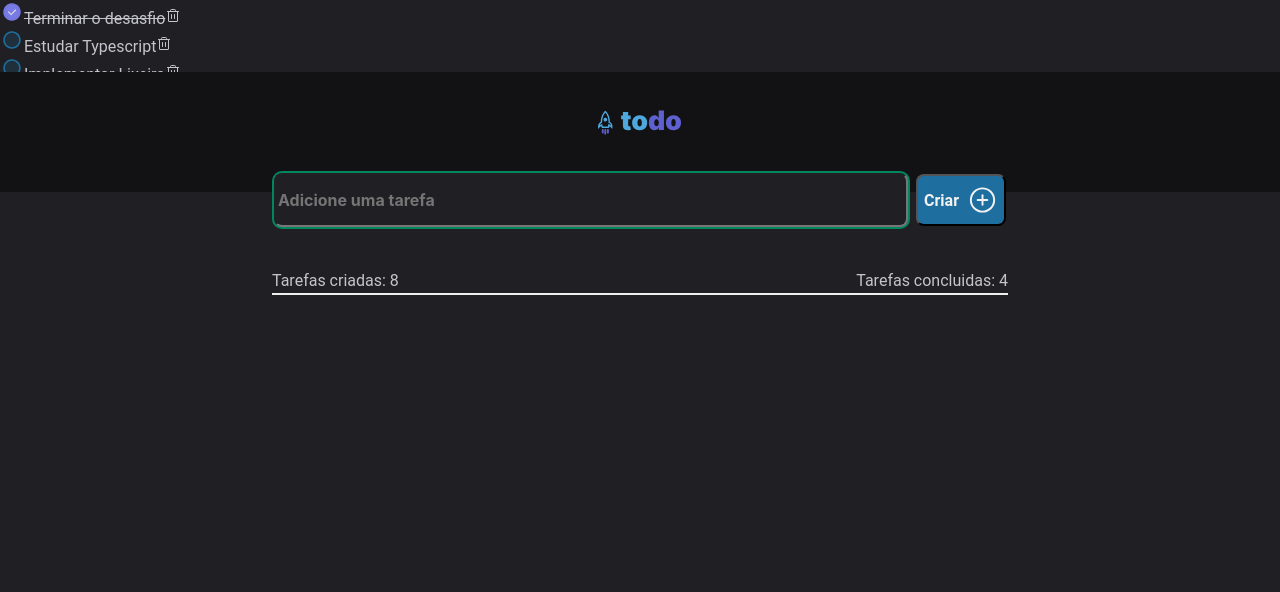
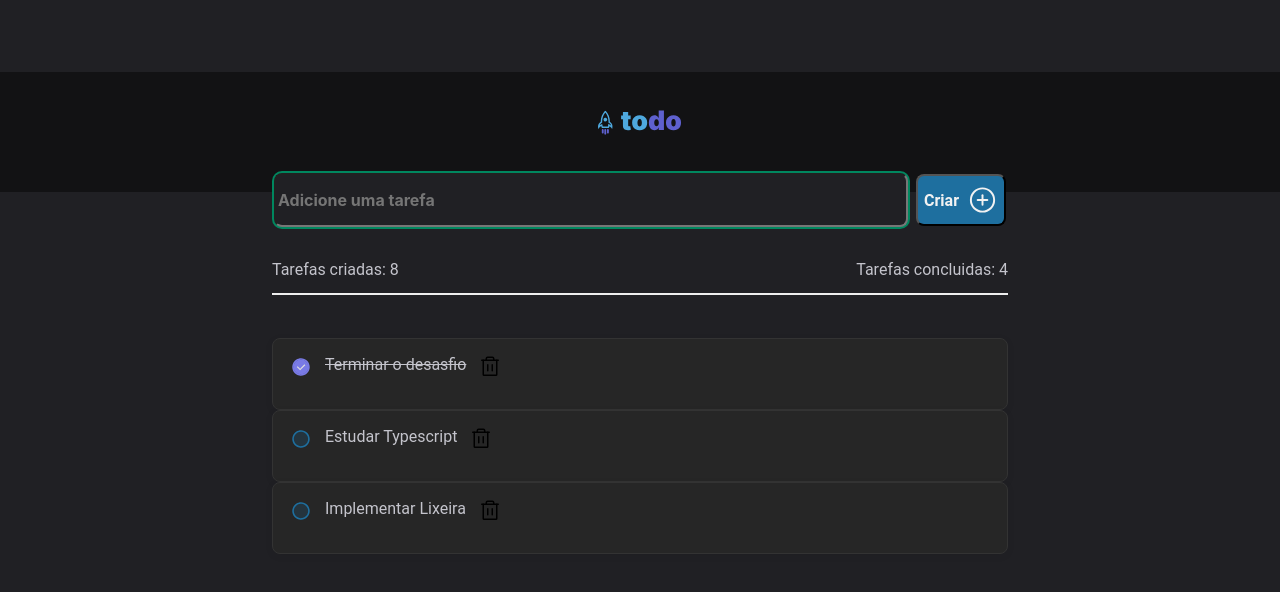
Before and after one commit to antoniolins/react-desafio-01, a React (Vite) app: page / in a window 1280 px wide. Shown: the top 592 px of the page. Built offline with nearby package versions, Linux system fonts and the light colour scheme.

Commit message:
Item List estilizado

```diff
--- a/src/components/AddNewTask.module.css
+++ b/src/components/AddNewTask.module.css
@@ -98,7 +98,7 @@
     width: 736px;
     /* height: 287px; */
     left: calc(50% - 736px/2);
-    top: 271px;
+    top: 260px;
 }
 
 .footLine {
@@ -118,3 +118,78 @@
     left: calc(50% - 736px/2);
     top: 293px;
 }
+
+.borderTask {
+
+        /* Tasks */
+
+
+    /* Auto layout */
+
+    display: flex;
+    flex-direction: row;
+    align-items: center;
+    justify-content: space-between;
+    gap: 12px;
+
+    position: absolute;
+    width: 736px;
+    height: 451px;
+    left: calc(50% - 736px/2);
+    top: 220px;
+
+    border-radius: solid 1px;
+    background: var(--gray-500);
+}
+.listItemTask {
+
+    box-sizing: border-box;
+
+/* Auto layout */
+
+    display: flex;
+    flex-direction: row;
+    align-items: flex-start;
+    padding: 16px;
+    gap: 12px;
+
+    width: 736px;
+    height: 72px;
+
+    /* Gray 500 */
+
+    background: #262626;
+    /* Gray 400 */
+
+    border: 1px solid #333333;
+    box-shadow: 0px 2px 8px rgba(0, 0, 0, 0.06);
+    border-radius: 8px;
+
+    /* Inside auto layout */
+
+    flex: none;
+    order: 0;
+    align-self: stretch;
+    flex-grow: 0;
+
+}
+
+.ckeckedBotton {
+
+    /* check */
+    width: 24px;
+    height: 24px;
+
+    /* Inside auto layout */
+
+    flex: none;
+    order: 0;
+    flex-grow: 0;
+}
+.trashBotton {
+    background: transparent;
+    border: 0;
+}
+.trashBotton :hover {
+    color: var(--red-500);
+}
--- a/src/components/AddNewTask.tsx
+++ b/src/components/AddNewTask.tsx
@@ -1,4 +1,4 @@
-import { PlusCircle , Trash, Check } from 'phosphor-react'
+import { PlusCircle , Trash, Check, RadioButton } from 'phosphor-react'
 import styles from './AddNewTask.module.css'
 
 import Unchecked  from '../assets/Unchecked.svg'
@@ -99,27 +99,28 @@ export function AddNewTask() {
         </div>
 
 
-        <section className='tasklist'>
+        <div className={styles.borderTask}>
             {tasks.length ? (
                 <ul>
                     {tasks.map((task) => (
-                        <li className="title" key={task.id}>
+                        <li className={styles.listItemTask} key={task.id}>
 
-                                <img src={ task.isCompleted ? Checked : Unchecked} alt ="Unchecked"
+                            <img src={ task.isCompleted ? Checked : Unchecked} alt ="Unchecked"
                                     onClick={() => handleCheck(task.id)}
-                                />
-
+                                    className={styles.ckeckedBotton}
+                            />
                             <label
                                style={(task.isCompleted) ? { textDecoration: 'line-through' } : null}
                                 onDoubleClick={() => handleCheck(task.id)}>
 
                                 {task.title}
                             </label>
+                             <button className={styles.trashBotton}
+                                    onClick={() => handleDelete(task.id)} >
+                                 <Trash  size={24}
+                                  role="button"/>
+                            </button>
 
-                            <Trash
-                                onClick={() => handleDelete(task.id)}
-                                role="button"
-                           />
 
                         </li>
                     ))}
@@ -127,7 +128,7 @@ export function AddNewTask() {
             ) : (
                 <p style={{ marginTop: '2rem' }}>Your list is empty.</p>
             )}
-        </section>
+        </div>
     </main>
     )
 }
```
Also changed, not shown: src/components/Header.module.css (line endings or trailing spaces).
